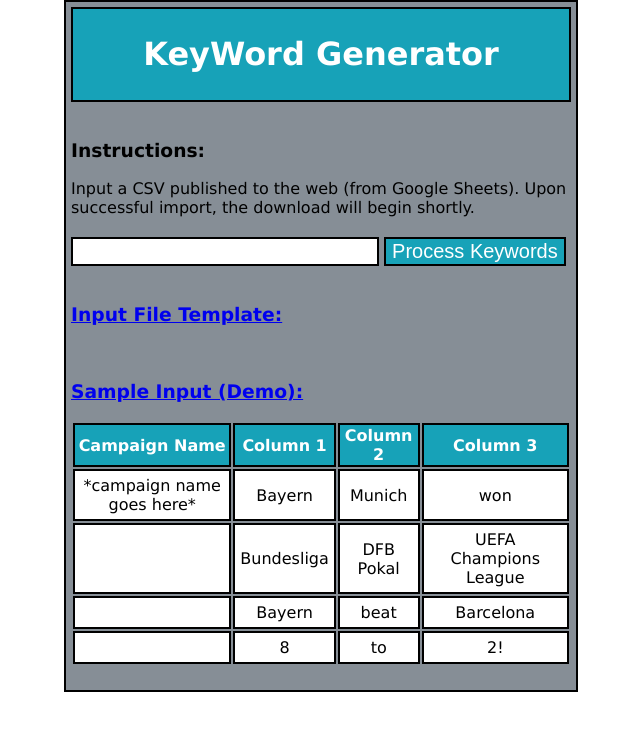
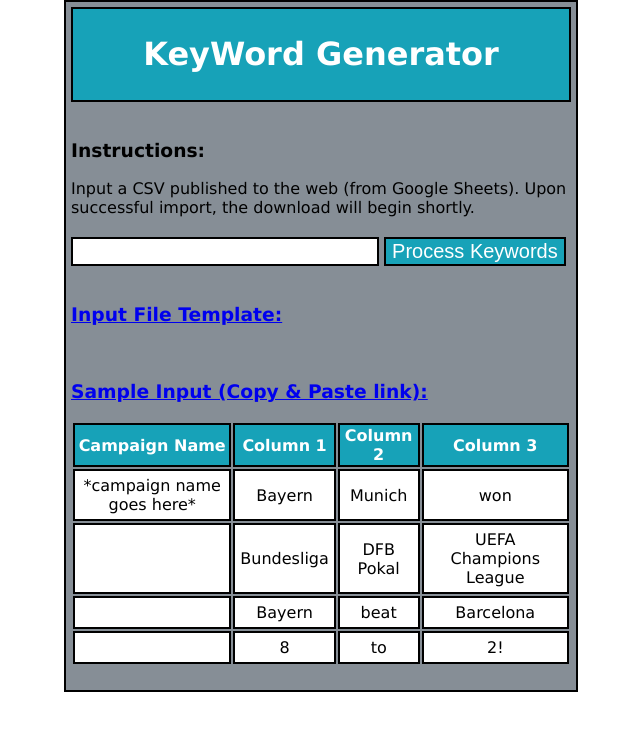
Before and after one commit to ckendal/kwgen-proof-of-concept, a Flask app: page / in a window 1280 px wide. Shown: the top 731 px of the page, without its empty margins (319-959 px from the left). Run offline with Flask 2, Linux system fonts and the light colour scheme.

Commit message:
Update index.html

```diff
--- a/templates/index.html
+++ b/templates/index.html
@@ -31,12 +31,12 @@
 
     <!-- Display table of sample input file -->
     <div class="table">
-        <!-- <a href="https://docs.google.com/spreadsheets/d/1GUhwMcD5lrq7usFESZj8ksQtmdLOq6c6-eQ6zVd8CaU/edit?usp=sharing" target="_blank"><h3>Sample Input File:</h3></a> -->
+        <!-- Template and sample data -->
         <a href="https://docs.google.com/spreadsheets/d/1Q5Az7veZZrKI4NLB6-xDUwgAgiz5W7dVWOztcOHJ2a0/edit?usp=sharing" target="_blank"><h3>Input File Template:</h3></a>
 
         <br>
 
-        <a href="https://docs.google.com/spreadsheets/d/e/2PACX-1vRUV9Ip0ATXlgwAZFqdQ-kIHXNRSgqfm_o7-dTtDJj9IO9m4R_LAEPmV-VAbuPQ4UJHXvCX2oM8rgXh/pub?gid=0&single=true&output=csv" target="_blank"><h3>Sample Input (Demo):</h3></a>
+        <a href="https://docs.google.com/spreadsheets/d/e/2PACX-1vRUV9Ip0ATXlgwAZFqdQ-kIHXNRSgqfm_o7-dTtDJj9IO9m4R_LAEPmV-VAbuPQ4UJHXvCX2oM8rgXh/pub?gid=0&single=true&output=csv" target="_blank"><h3>Sample Input (Copy & Paste link):</h3></a>
         <table>
             <thead>
                 <tr>
```
